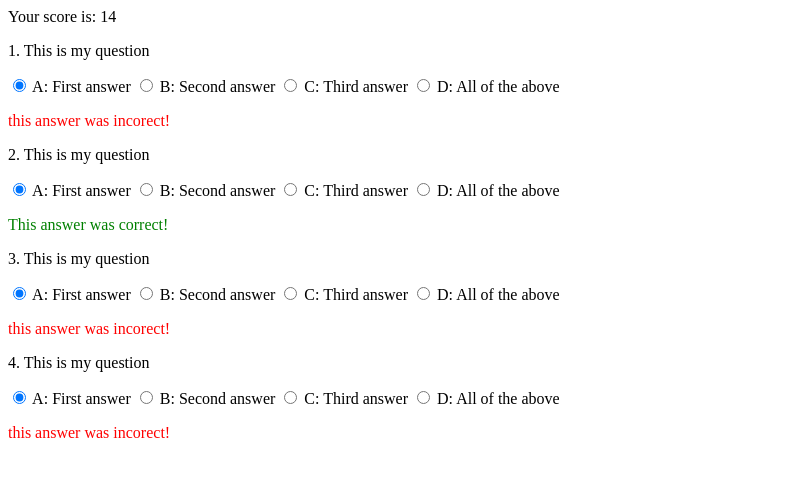
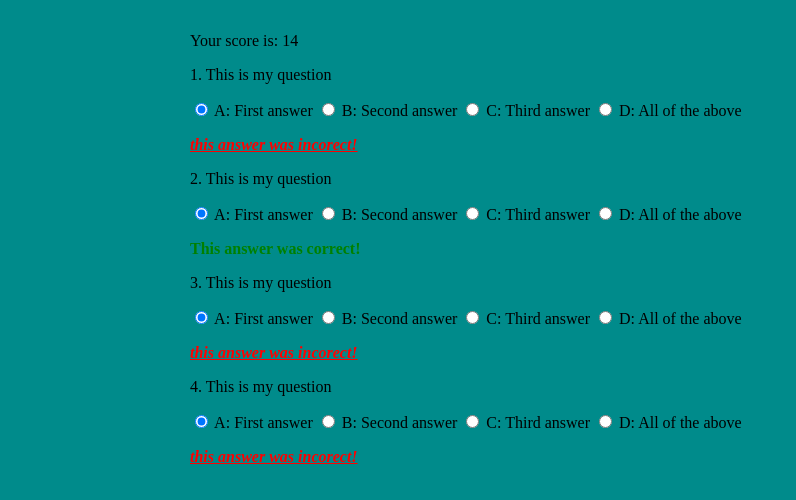
Before and after one commit to ConnorVerhey/PtcEndOfYearProject, a SvelteKit app: page / in a window 1280 px wide. Shown: the top 500 px of the page, without its empty margins (0-796 px from the left). Built offline with nearby package versions, Linux system fonts and the light colour scheme.

Commit message:
Added layouts, formating, and colors to website

```diff
--- a/src/app.html
+++ b/src/app.html
@@ -6,6 +6,11 @@
 		<meta name="viewport" content="width=device-width" />
 		%sveltekit.head%
 	</head>
+
+	<style>
+		* { box-sizing: border-box; }
+	</style>
+
 	<body data-sveltekit-preload-data="hover">
 		<div style="display: contents">%sveltekit.body%</div>
 	</body>
--- a/src/components/answer.svelte
+++ b/src/components/answer.svelte
@@ -3,7 +3,22 @@
 </script>
 
 {#if answer}
-	<p style="color: green;">This answer was correct!</p>
+	<p class="correct">This answer was correct!</p>
 {:else}
-	<p style="color: red;">this answer was incorect!</p>
+	<p class="incorrect">this answer was incorect!</p>
 {/if}
+
+<style>
+.correct {
+	color: green;
+	font-weight: bold;
+	text-decoration: undeline;
+}
+
+.incorrect {
+	color: red;
+	font-weight: bold;
+	text-decoration: underline;
+	font-style: italic;
+}
+</style>
--- /dev/null
+++ b/src/routes/+layout.svelte
@@ -0,0 +1,23 @@
+<div class="background">
+
+    <div class="layout">
+        <slot/>
+    </div>
+</div>
+
+<style>
+    .background {
+        padding: 32px;
+
+        position: absolute;
+        inset: 0;
+
+        background-color: darkcyan;
+    }
+
+    .layout {
+        width: 100%;
+        Max-width: 900px;
+        margin: 0 auto;
+    }
+</style>
```
